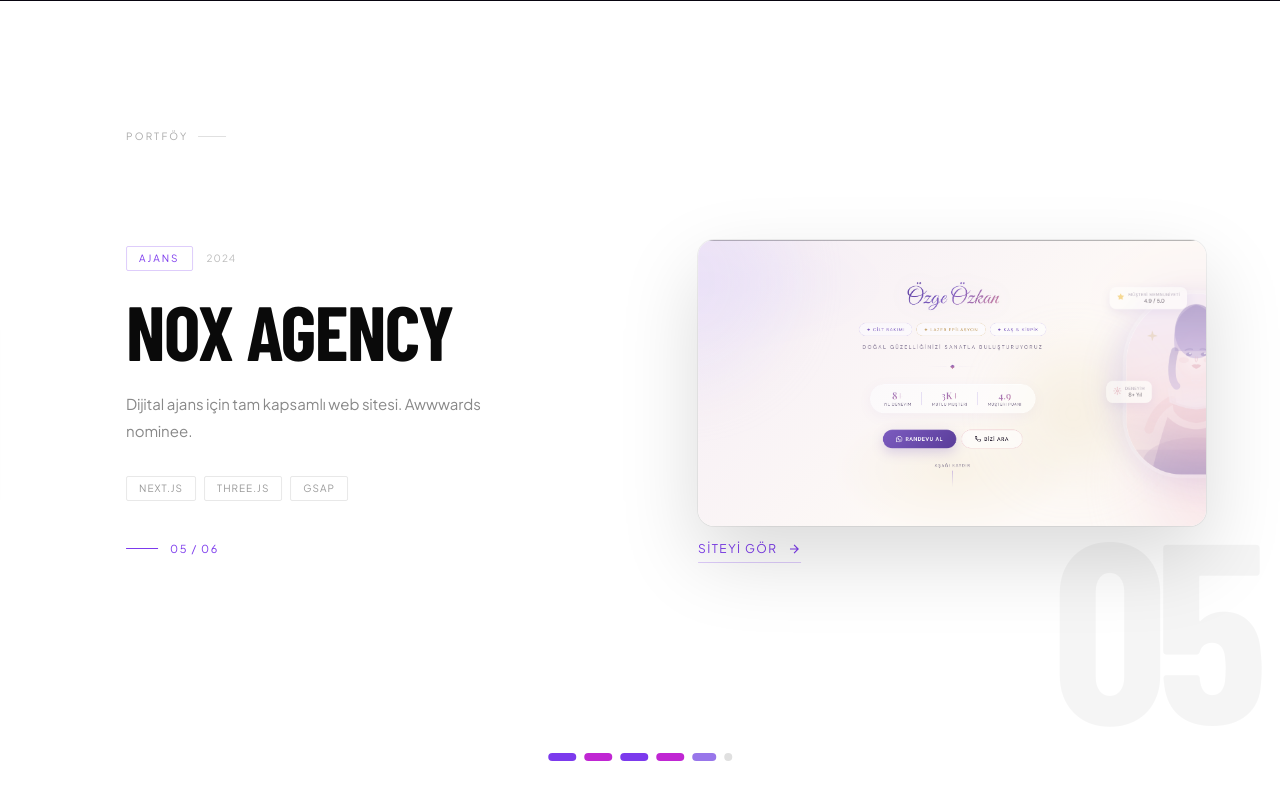
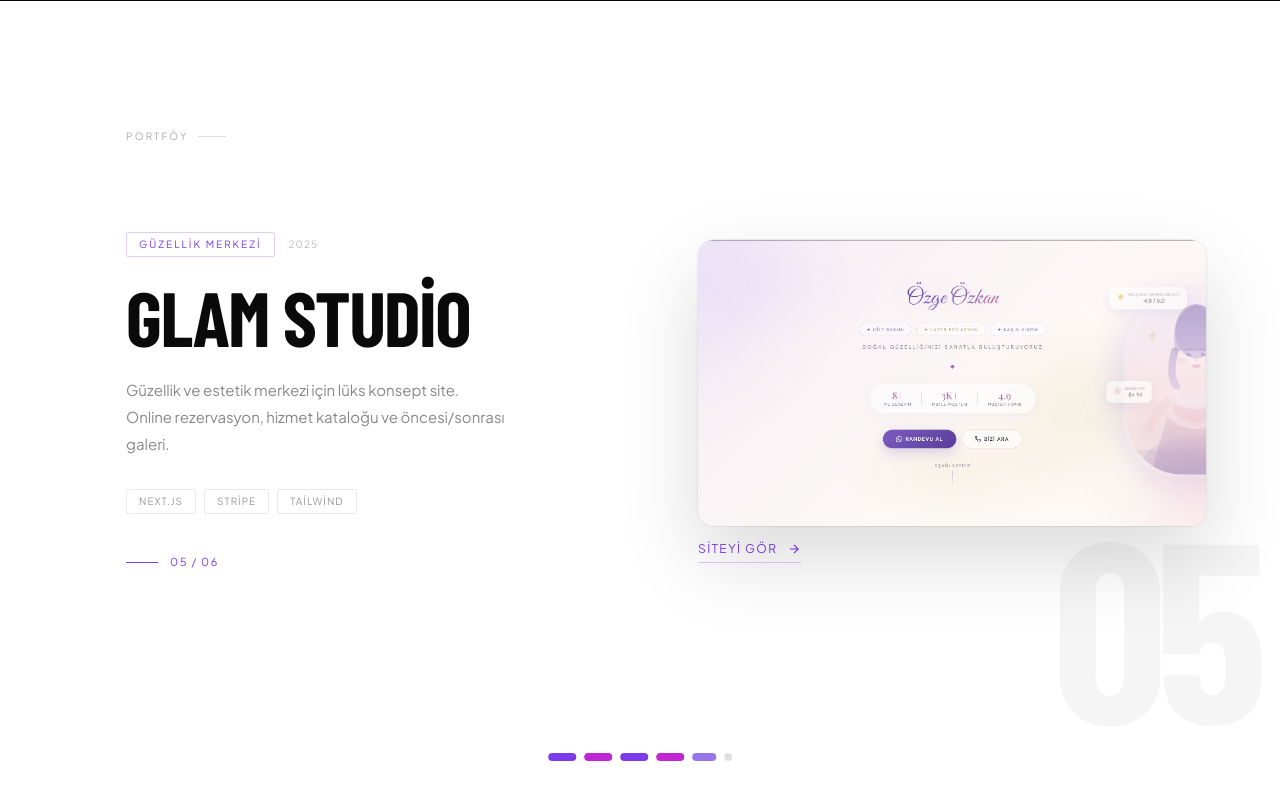
Before and after one commit to AligramTelegram/cihanbeytech, a Next.js app: page / in a window 1280 px wide. Shown: the part 4691-5491 px from the top of the page. Built offline with nearby package versions, Linux system fonts and the light colour scheme; a web font is replaced by a local one.

Commit message:
portfolio: fill projects 4-6 (diyetisyen, güzellik, diyetisyen)

```diff
--- a/components/Portfolio.tsx
+++ b/components/Portfolio.tsx
@@ -40,33 +40,33 @@ const projects = [
   },
   {
     num: "04",
-    title: "Pulse Health",
-    category: "Sağlık",
-    year: "2024",
-    desc: "Sağlık platformu için hasta-doktor arayüzü. Karmaşık veriyi sade deneyime dönüştürme.",
-    tags: ["React", "Tailwind", "Node.js"],
+    title: "Dyt. İrem Eker",
+    category: "Diyetisyen",
+    year: "2025",
+    desc: "Diyetisyen için kişisel danışmanlık web sitesi. Online randevu, beslenme programları ve hasta hikayeleri ile güven odaklı tasarım.",
+    tags: ["Next.js", "Tailwind", "Framer Motion"],
     color: "#c026d3",
     img: "/Ekran görüntüsü 2026-06-27 225100.png",
     link: "#",
   },
   {
     num: "05",
-    title: "Nox Agency",
-    category: "Ajans",
-    year: "2024",
-    desc: "Dijital ajans için tam kapsamlı web sitesi. Awwwards nominee.",
-    tags: ["Next.js", "Three.js", "GSAP"],
+    title: "Glam Studio",
+    category: "Güzellik Merkezi",
+    year: "2025",
+    desc: "Güzellik ve estetik merkezi için lüks konsept site. Online rezervasyon, hizmet kataloğu ve öncesi/sonrası galeri.",
+    tags: ["Next.js", "Stripe", "Tailwind"],
     color: "#7c3aed",
     img: "/Ekran görüntüsü 2026-06-27 225228.png",
     link: "#",
   },
   {
     num: "06",
-    title: "Nova Brand",
-    category: "Branding",
+    title: "Dyt. Beslenme",
+    category: "Diyetisyen",
     year: "2024",
-    desc: "Yeni nesil marka kimliği ve web sitesi. Sıfırdan kurgulanmış dijital varlık.",
-    tags: ["Branding", "Next.js", "Motion"],
+    desc: "Klinik diyetisyen için dijital varlık projesi. Blog, diyet programı tanıtımı ve WhatsApp entegrasyonlu iletişim formu.",
+    tags: ["Next.js", "Sanity CMS", "Vercel"],
     color: "#c026d3",
     img: "/Screenshot.png",
     link: "#",
```
